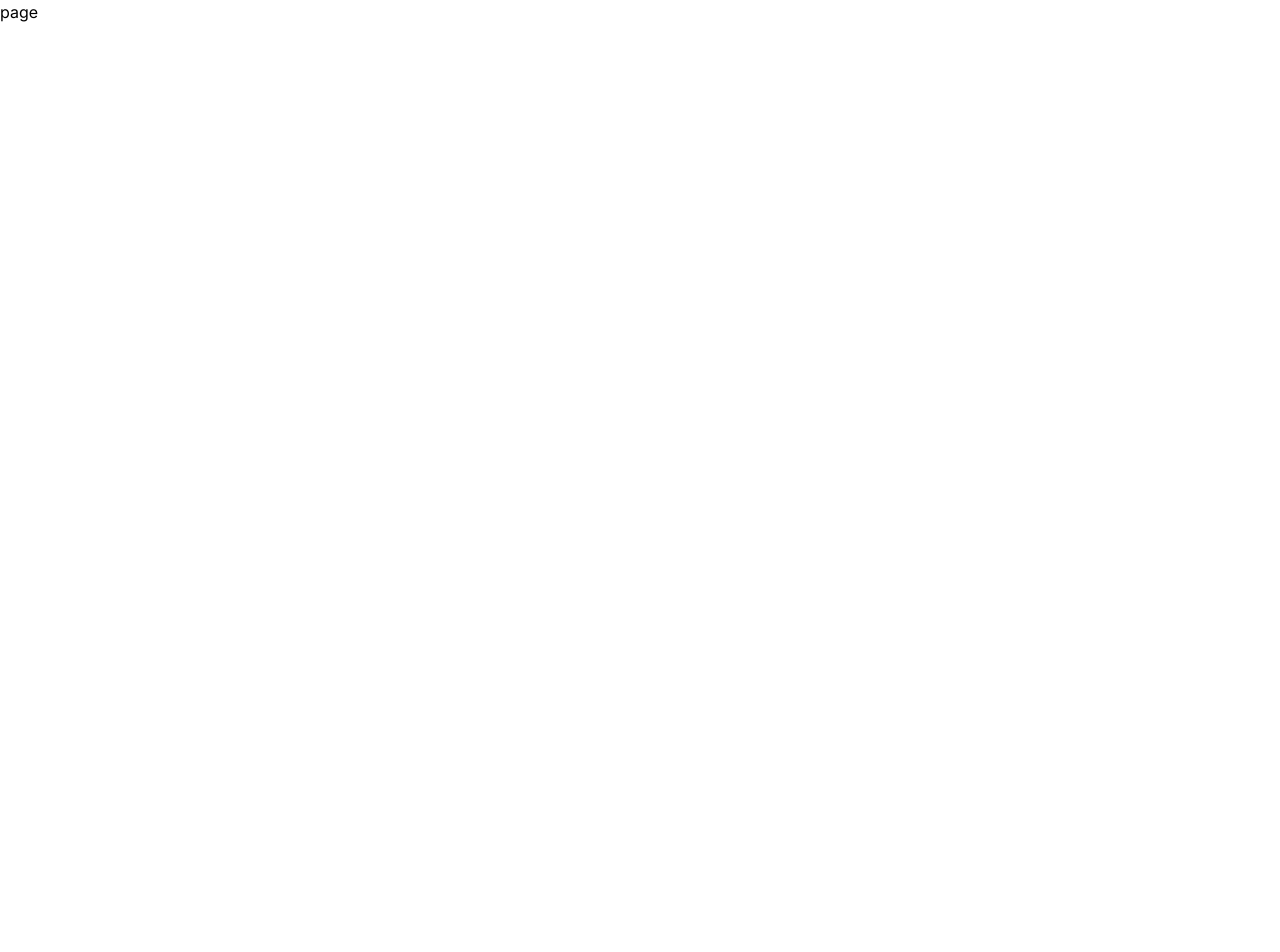
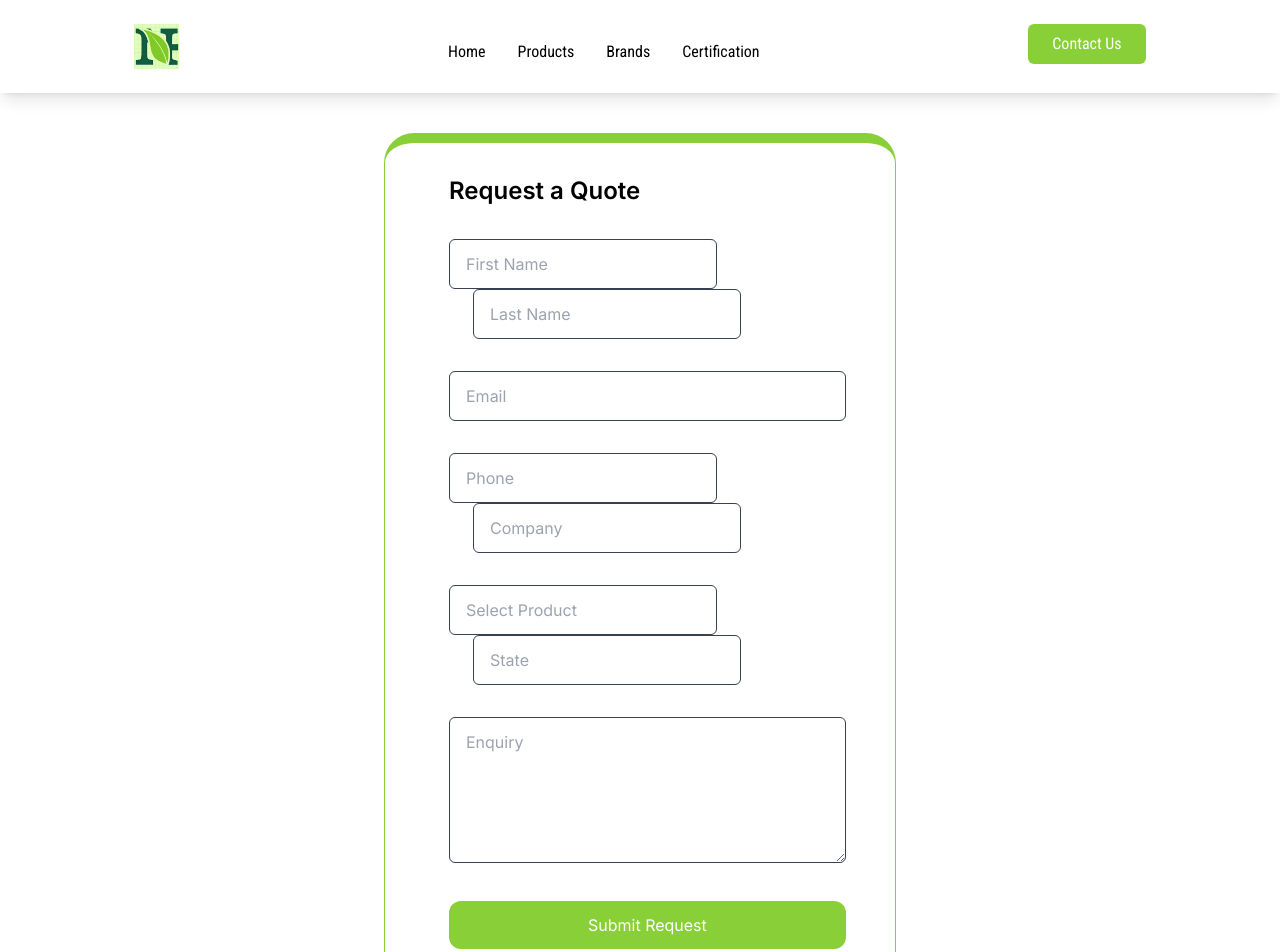
Before and after one commit to manub4458/Natural_products_web, a Next.js app: page /Contact in a window 1280 px wide. Shown: the top 952 px of the page. Before the commit the page ends 800 px from the top, so only its background shows below. Built offline with nearby package versions, Linux system fonts and the light colour scheme.

Commit message:
contactforminitiated

```diff
--- /dev/null
+++ b/src/app/Contact/Contact.js
@@ -0,0 +1,89 @@
+import React from 'react'
+
+const Contact = () => {
+  return (
+   <>
+
+   <div className='ml-[30vw] p-8 pl-16 mt-10 space-y-8  border-t-[10px]   rounded-[30px] border border-[#89d038] max-w-[40vw] '>
+
+   <div>
+    <h2 className='text-2xl font-semibold'>
+        Request a Quote
+    </h2>
+   </div>
+
+   <div className=''>
+    <input
+    type='text'
+    id='first Name'
+    placeholder='First Name'
+    className='outline-black border border-gray-700 rounded-md p-3 px-4'
+    />
+    <input
+    type='text'
+    id='first Name'
+    placeholder='Last Name'
+    className='outline-black border border-gray-700 ml-6 rounded-md p-3 px-4'
+    />
+   </div>
+   <div>
+   <input
+    type='text'
+    id='first Name'
+    placeholder='Email'
+    className='outline-black border border-gray-700 rounded-md w-[31vw] p-3 px-4'
+    />
+   </div>
+   <div className=''>
+    <input
+    type='number'
+    id='Phone'
+    placeholder='Phone'
+    className='outline-black border border-gray-700 rounded-md p-3 px-4'
+    />
+    <input
+    type='text'
+    id='company'
+    placeholder='Company'
+    className='outline-black border border-gray-700 ml-6 rounded-md p-3 px-4'
+    />
+   </div>
+
+   <div className=''>
+    <input
+    type='select'
+    id='Select Product'
+    placeholder='Select Product'
+    className='outline-black border border-gray-700 rounded-md p-3 px-4'
+    />
+    <input
+    type='text'
+    id='state'
+    placeholder='State'
+    className='outline-black border border-gray-700 ml-6 rounded-md p-3 px-4'
+    />
+   </div>
+
+   <div>
+   <textarea
+    type='message'
+    rows="5"
+    id='enquiry'
+    placeholder='Enquiry'
+    co
+    className='outline-black border border-gray-700 rounded-md w-[31vw] p-3 px-4'
+    />
+   </div>
+   <div>
+    <button className='bg-[#89d038] text-white py-3 w-[31vw] rounded-xl'>
+        Submit Request
+    </button>
+   </div>
+
+
+   </div>
+   </>
+  )
+}
+
+export default Contact
--- a/src/app/Contact/page.js
+++ b/src/app/Contact/page.js
@@ -1,8 +1,15 @@
 import React from 'react'
+import Navbar from '../components/Navbar'
+import Contact from './Contact'
+import Footer from '../components/Footer'
 
 const page = () => {
   return (
-    <div>page</div>
+   <>
+   <Navbar />
+   <Contact />
+   <Footer />
+   </>
   )
 }
 
--- /dev/null
+++ b/src/app/components/Customer.js
@@ -0,0 +1,37 @@
+import React from 'react'
+
+const Customer = () => {
+  return (
+    <>
+    <div>
+        <h2 className='text-center font-bold text-2xl mt-16'>
+        Certifications
+        </h2>
+    </div>
+    <div className="logos2 w-[100vw] my-20">
+                        <div className="logos-slide2 ">
+                            <img src="/3m.svg" alt="3M Logo" />
+                            <img src="/barstool-store.svg" alt="3M Logo" />
+                            <img src="/budweiser.svg" alt="3M Logo" />
+                            <img src="/buzzfeed.svg" alt="3M Logo" />
+                            <img src="/forbes.svg" alt="3M Logo" />
+                            <img src="/macys.svg" alt="3M Logo" />
+                            <img src="/menshealth.svg" alt="3M Logo" />
+                            <img src="/mrbeast.svg" alt="3M Logo" />
+                            <img src="/mrbeast.svg" alt="3M Logo" />
+
+
+
+
+
+
+
+
+
+                        </div>
+                    </div>
+    </>
+  )
+}
+
+export default Customer
--- a/src/app/components/Landing.js
+++ b/src/app/components/Landing.js
@@ -6,6 +6,7 @@ import Whyus from './Whyus'
 import Section2 from './Section2'
 import Section3 from './Section3'
 import Clientels from './Clientels'
+import Customer from './Customer'
 
 const Landing = () => {
   return (
@@ -17,6 +18,7 @@ const Landing = () => {
    <Section2 />
    <Section3 />
    <Clientels />
+   <Customer />
    <Footer />
    </>
   )
--- a/src/app/components/Navbar.js
+++ b/src/app/components/Navbar.js
@@ -1,10 +1,13 @@
+import Link from 'next/link'
 import React from 'react'
 
 const Navbar = () => {
     return (
         <>
             <div className='flex justify-around roboto2 py-6 shadow-lg'>
-                <div>
+               <Link href='/'>
+
+               <div>
                     <img
                         src='/logo2.jpg'
                         alt='logo'
@@ -14,11 +17,16 @@ const Navbar = () => {
 
                     />
                 </div>
+               </Link>
 
                 <div className='flex list-none gap-x-8  pt-4'>
+                    <Link href='/'>
+
                     <li>
                         Home
                     </li>
+
+                    </Link>
                     <li>
                         Products
                     </li>
@@ -32,9 +40,11 @@ const Navbar = () => {
 
                 <div>
 
+                    <Link href='/Contact'>
                     <button className='bg-[#89d038] text-white py-2 px-6 rounded-md hover:bg-green-800'>
                         Contact Us
                     </button>
+                    </Link>
                 </div>
             </div>
 
```
Also changed, not shown: package.json (+5 -4 lines), 1 other file (tests, documents, lock files or other folders).
